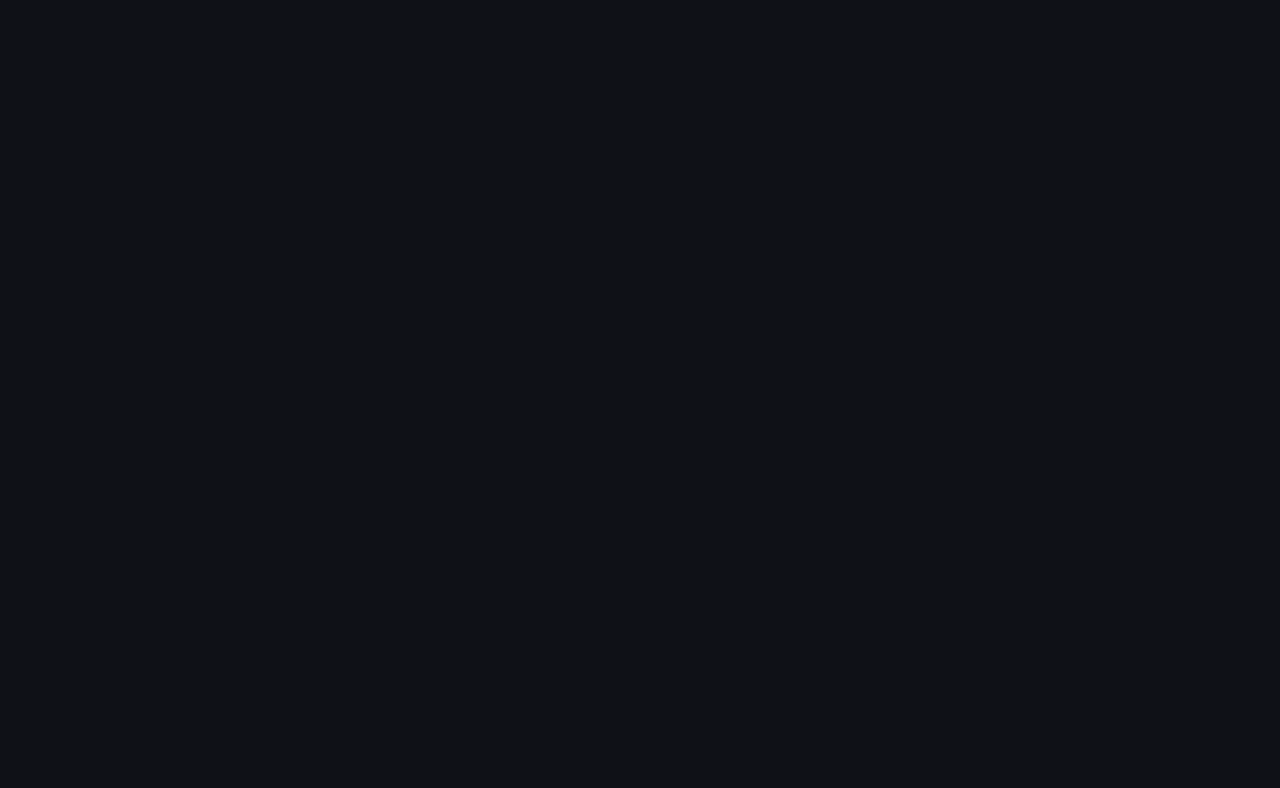
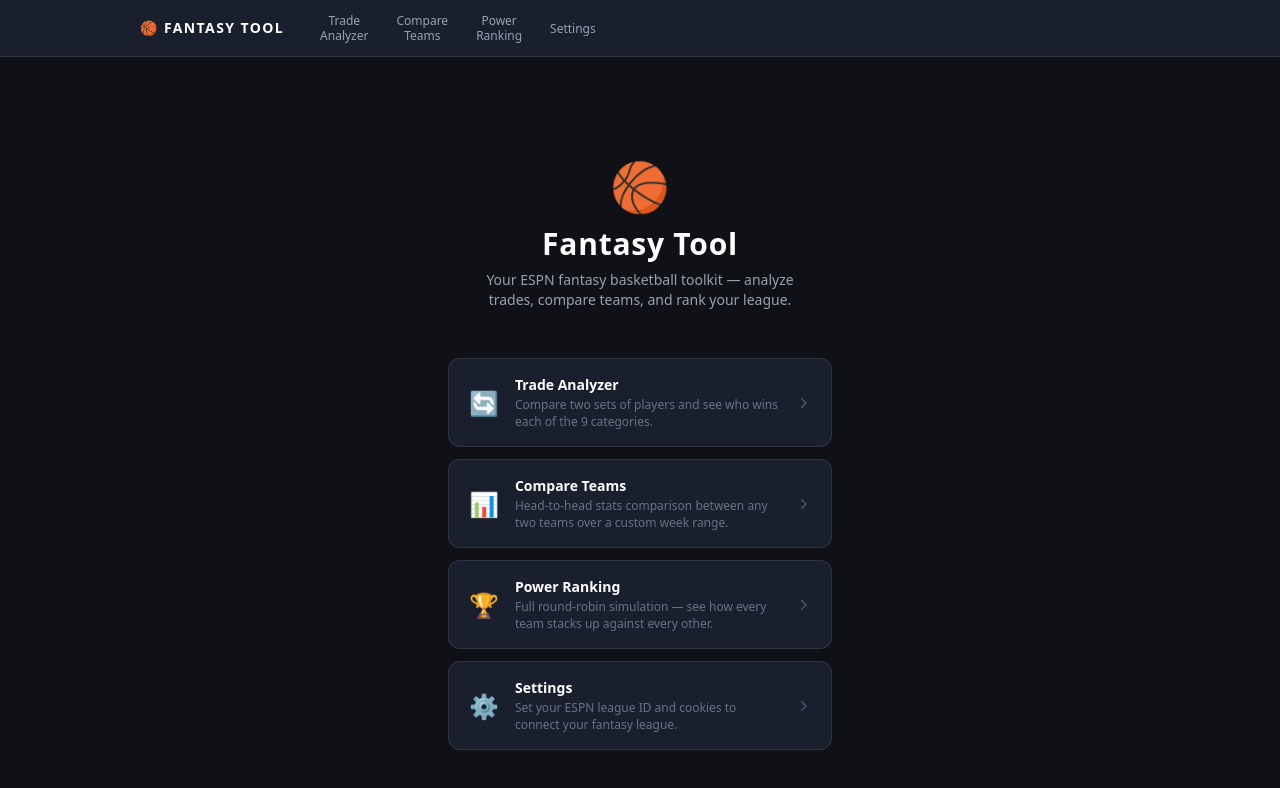
Before and after one commit to omriab1/fantasy-tool, a Next.js app: page / in a window 1280 px wide. Before the commit this address had no page. Shown: the top 788 px of the page. Built offline with nearby package versions, Linux system fonts and the light colour scheme.

Commit message:
Add home page with option cards and make logo link back to home

```diff
--- a/app/page.tsx
+++ b/app/page.tsx
@@ -1,5 +1,67 @@
-import { redirect } from "next/navigation";
+import Link from "next/link";
+
+const OPTIONS = [
+  {
+    href: "/trade",
+    emoji: "🔄",
+    title: "Trade Analyzer",
+    description: "Compare two sets of players and see who wins each of the 9 categories.",
+  },
+  {
+    href: "/compare",
+    emoji: "📊",
+    title: "Compare Teams",
+    description: "Head-to-head stats comparison between any two teams over a custom week range.",
+  },
+  {
+    href: "/power",
+    emoji: "🏆",
+    title: "Power Ranking",
+    description: "Full round-robin simulation — see how every team stacks up against every other.",
+  },
+  {
+    href: "/settings",
+    emoji: "⚙️",
+    title: "Settings",
+    description: "Set your ESPN league ID and cookies to connect your fantasy league.",
+  },
+];
 
 export default function HomePage() {
-  redirect("/trade");
+  return (
+    <div className="min-h-screen flex flex-col items-center justify-center px-4 py-16">
+      {/* Logo + tagline */}
+      <div className="text-center mb-12">
+        <div className="text-5xl mb-4">🏀</div>
+        <h1 className="text-3xl font-bold text-white tracking-wide">Fantasy Tool</h1>
+        <p className="text-gray-400 mt-2 text-sm max-w-xs mx-auto">
+          Your ESPN fantasy basketball toolkit — analyze trades, compare teams, and rank your league.
+        </p>
+      </div>
+
+      {/* Option cards */}
+      <div className="w-full max-w-sm flex flex-col gap-3">
+        {OPTIONS.map((opt) => (
+          <Link
+            key={opt.href}
+            href={opt.href}
+            className="flex items-center gap-4 bg-[#1a1f2e] border border-white/10 rounded-xl px-5 py-4 hover:border-white/25 hover:bg-[#1f2540] transition-colors group"
+          >
+            <span className="text-2xl shrink-0">{opt.emoji}</span>
+            <div className="flex-1 min-w-0">
+              <p className="text-white font-semibold text-sm">{opt.title}</p>
+              <p className="text-gray-500 text-xs mt-0.5 leading-snug">{opt.description}</p>
+            </div>
+            <svg
+              className="shrink-0 text-gray-600 group-hover:text-gray-400 transition-colors"
+              width="16" height="16" viewBox="0 0 16 16" fill="currentColor"
+            >
+              <path fillRule="evenodd" clipRule="evenodd"
+                d="M6.22 3.22a.75.75 0 011.06 0l4.25 4.25a.75.75 0 010 1.06L7.28 12.78a.75.75 0 01-1.06-1.06L9.94 8 6.22 4.28a.75.75 0 010-1.06z" />
+            </svg>
+          </Link>
+        ))}
+      </div>
+    </div>
+  );
 }
--- a/components/NavTabs.tsx
+++ b/components/NavTabs.tsx
@@ -22,9 +22,9 @@
     <>
       <nav className="fixed top-0 left-0 right-0 z-50 bg-[#1a1f2e] border-b border-white/10">
         <div className="max-w-5xl mx-auto flex items-center h-14 px-3">
-          <span className="text-white font-bold text-sm tracking-widest uppercase shrink-0">
+          <Link href="/" className="text-white font-bold text-sm tracking-widest uppercase shrink-0 hover:text-gray-300 transition-colors">
             🏀 Fantasy Tool
-          </span>
+          </Link>
 
           {/* Desktop: inline tab row */}
           <div className="hidden sm:flex gap-1 ml-6">
```
